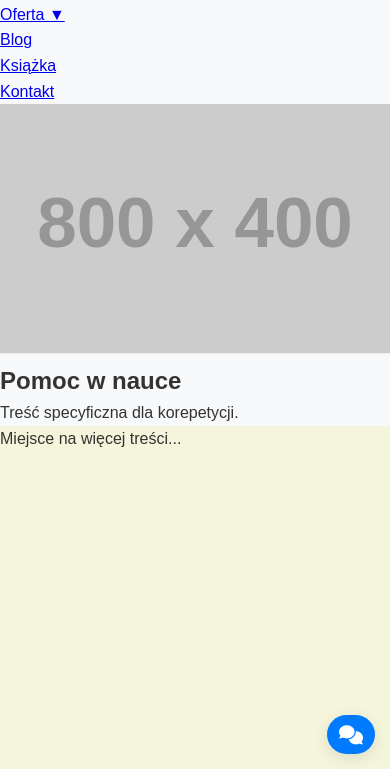
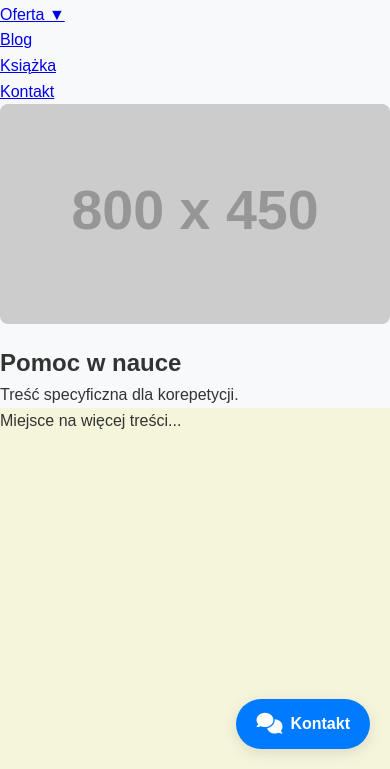
Before and after one commit to AlanKowalzky/cta, a plain HTML site: page oferta-korepetycje.html in a window 390 px wide. Shown: the part 75-844 px from the top of the page. Drawn offline with Linux system fonts and the light colour scheme; placeholder pictures from the web are drawn by us.

Commit message:
feat: Poprawa wyglądu CTA i dodanie obrazków do ofert

```diff
--- a/oferta-korepetycje.html
+++ b/oferta-korepetycje.html
@@ -31,7 +31,7 @@
 
     <main>
         <section>
-            <img src="https://via.placeholder.com/800x400.png?text=Korepetycje" alt="Matematyka - korepetycje" class="service-image">
+            <img src="https://placehold.co/800x450/dc3545/white?text=Korepetycje" alt="Matematyka - korepetycje" class="service-image">
             <h2>Pomoc w nauce</h2>
             <p>Treść specyficzna dla korepetycji.</p>
             <div style="height: 500px; background-color: #f5f5dc;">Miejsce na więcej treści...</div>
--- a/styles.css
+++ b/styles.css
@@ -173,44 +173,48 @@ html {
 /* === PŁYWAJĄCE CTA (NOWE) === */
 .floating-cta-bubble {
     position: fixed;
-    bottom: 20px;
-    right: 20px;
+    bottom: 30px; /* Zwiększony odstęp */
+    right: 30px; /* Zwiększony odstęp */
     background-color: var(--secondary-color);
     color: var(--white-color);
-    border-radius: 50px; /* Okrągły kształt */
-    padding: 12px 15px;
+    border-radius: 25px; /* Mniejszy promień dla kształtu pigułki */
+    padding: 15px 25px; /* Zwiększony padding */
     display: flex;
     align-items: center;
     text-decoration: none;
     box-shadow: var(--shadow);
     transition: all 0.3s ease;
     z-index: 999;
-    font-size: 1.1rem;
-    white-space: nowrap; /* Zapobiega zawijaniu tekstu */
+    font-size: 1.2rem; /* Zwiększona czcionka */
+    white-space: nowrap;
 }
 
 .floating-cta-bubble i {
-    font-size: 1.4rem;
-    margin-right: 8px;
+    font-size: 1.6rem; /* Zwiększona ikona */
+    margin-right: 12px; /* Zwiększony margines */
 }
 
 .floating-cta-bubble .cta-text {
     font-weight: bold;
-    display: inline; /* Domyślnie widoczny tekst */
+    display: inline;
 }
 
 .floating-cta-bubble:hover {
     background-color: var(--primary-color);
-    transform: translateY(-3px);
-    box-shadow: 0 6px 20px rgba(0, 0, 0, 0.2);
+    transform: translateY(-5px) scale(1.05); /* Lepszy efekt hover */
+    box-shadow: 0 8px 25px rgba(0, 0, 0, 0.2);
 }
 
 /* === STYLE DLA OBRAZÓW USŁUG === */
 .service-image {
     width: 100%;
-    height: 250px; /* Ujednolicona wysokość dla placeholderów */
-    object-fit: cover; /* Obraz pokrywa całą przestrzeń, przycinając jeśli trzeba */
-    border-bottom: 1px solid #eee;
+    max-width: 800px; /* Ograniczenie maksymalnej szerokości */
+    height: auto; /* Automatyczna wysokość z zachowaniem proporcji */
+    aspect-ratio: 16 / 9; /* Proporcje 16:9 */
+    object-fit: cover;
+    border-radius: var(--border-radius); /* Zaokrąglone rogi */
+    margin: 0 auto 20px; /* Wyśrodkowanie i margines dolny */
+    display: block;
 }
 
 /* === STOPKA === */
@@ -283,18 +287,18 @@ footer {
 
     /* Responsywność dla nowego CTA */
     .floating-cta-bubble {
-        bottom: 15px;
-        right: 15px;
-        padding: 10px 12px;
+        bottom: 20px;
+        right: 20px;
+        padding: 12px 20px; /* Dopasowany padding */
         font-size: 1rem;
     }
 
     .floating-cta-bubble i {
-        font-size: 1.2rem;
-        margin-right: 0; /* Usuń margines na małych ekranach */
+        font-size: 1.3rem;
+        margin-right: 8px; /* Przywrócony margines */
     }
 
     .floating-cta-bubble .cta-text {
-        display: none; /* Ukryj tekst na małych ekranach, zostaw tylko ikonę */
+        display: inline; /* Upewnij się, że tekst jest widoczny */
     }
 }
```
Also changed, not shown: oferta-indywidualne.html (+1 -1 lines), oferta-lekcje-grupowe.html (+1 -1 lines), oferta-lekcje-online.html (+1 -1 lines).
